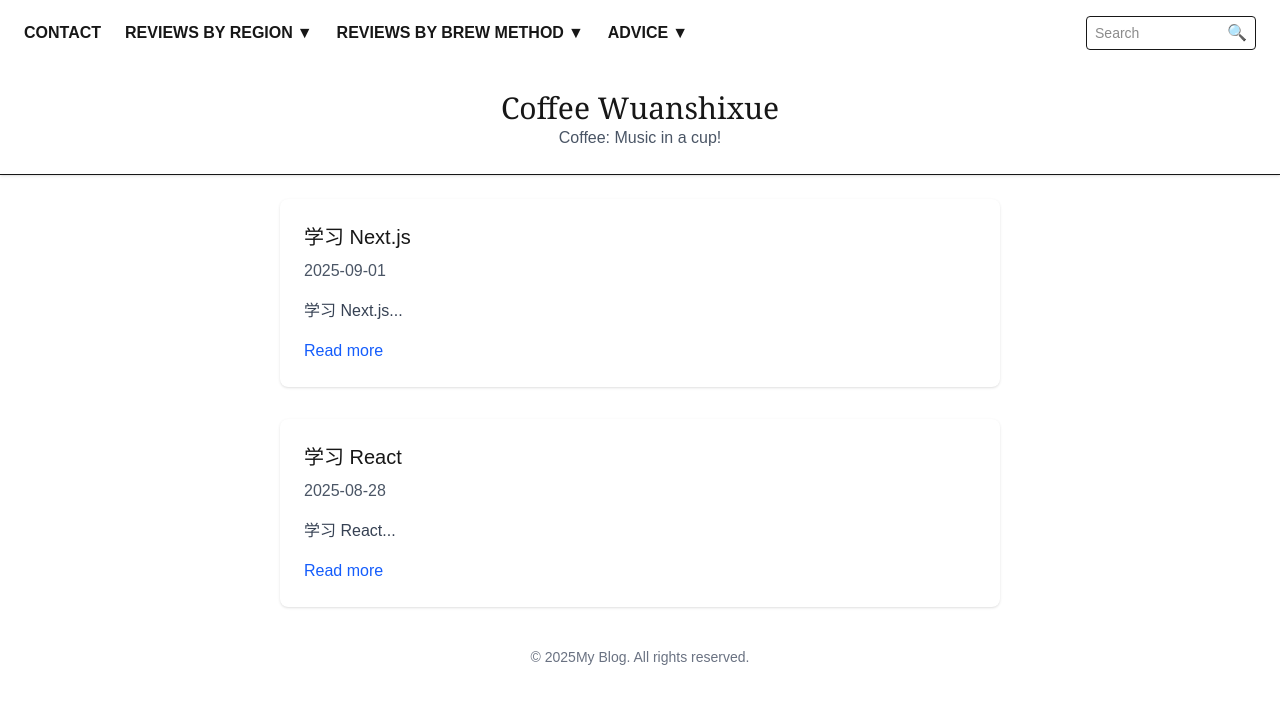
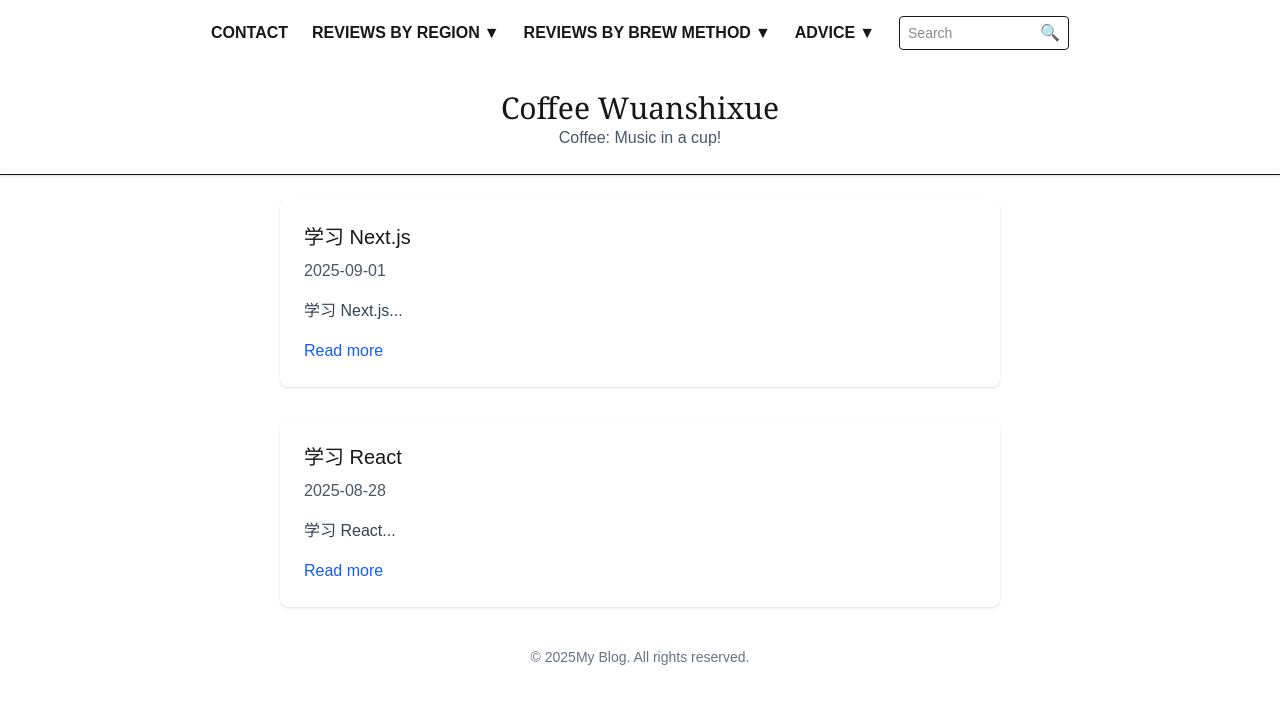
Before and after one commit to wuanshixue/my-app, a Next.js app: page / in a window 1280 px wide. Shown: the top 704 px of the page. Built offline with nearby package versions, Linux system fonts and the light colour scheme.

Commit message:
导航栏真完成

```diff
--- a/src/app/components/Navbar.js
+++ b/src/app/components/Navbar.js
@@ -11,7 +11,7 @@ export default function Navbar() {
     return (
         <header className="border-b bg-white shadow-sm">
             {/* 第一行：导航菜单 */}
-            <div className="flex justify-between items-center px-6 py-4">
+            <div className="flex justify-center items-center px-6 py-4 space-x-6">
                 <nav className="flex items-center space-x-6 font-semibold">
                     <Link href="/contact" className="hover:text-gray-600">
                         CONTACT
@@ -102,7 +102,7 @@ export default function Navbar() {
 
             {/* 第二行：站点标题 */}
             <div className="text-center py-6">
-                <h1 className="text-3xl font-serif">Coffee Wuanshixue</h1>
+                <Link href="/" className="text-3xl font-serif">Coffee Wuanshixue</Link>
                 <p className="text-gray-600">Coffee: Music in a cup!</p>
             </div>
         </header>
```
